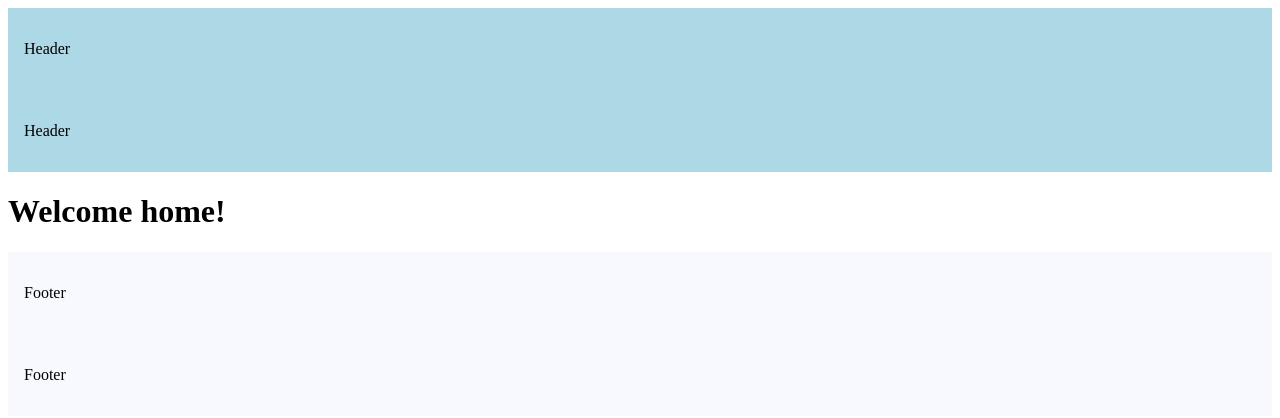
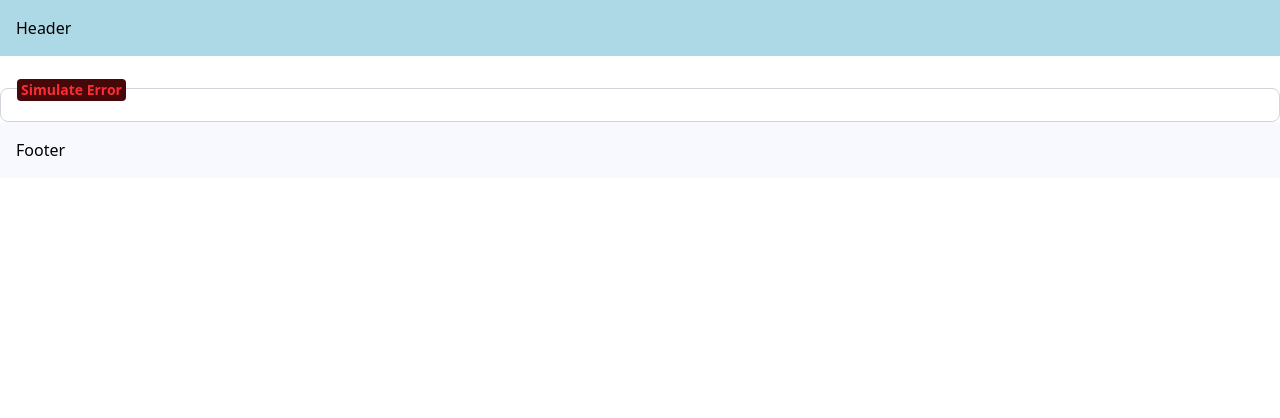
Before and after one commit to dareyOG/next-init, a Next.js app: page / in a window 1280 px wide. Shown: the top 418 px of the page. Built offline with nearby package versions, Linux system fonts and the light colour scheme.

Commit message:
✅handling global errors

```diff
--- /dev/null
+++ b/src/app/error-wrapper.tsx
@@ -0,0 +1,35 @@
+'use client';
+import './globals.css';
+
+import { useState } from 'react';
+
+interface WrapperProps {
+  children: React.ReactNode;
+}
+
+const ErrorSimulator = ({ message = 'An error occurred' }: { message?: string }) => {
+  const [error, setError] = useState(false);
+
+  if (error) throw new Error(message);
+
+  return (
+    <button
+      title="Simulate an error"
+      className="bg-red-950 text-red-500 rounded p-1 leading-none font-semibold text-sm hover:bg-red-900 transition"
+      onClick={() => setError(true)}
+    >
+      Simulate Error
+    </button>
+  );
+};
+
+export const ErrorWrapper = ({ children }: WrapperProps) => {
+  return (
+    <div className="flex flex-col rounded-lg mt-8 relative p-4 border border-gray-300">
+      <div className="absolute top-0 left-4 -translate-y-1/2">
+        <ErrorSimulator message="Simulated error in root layout" />
+      </div>
+      {children}
+    </div>
+  );
+};
--- /dev/null
+++ b/src/app/global-error.tsx
@@ -0,0 +1,24 @@
+'use client'; // Error boundaries must be Client Components
+
+import './globals.css';
+
+export default function GlobalError() {
+  return (
+    <html lang="en">
+      <body>
+        <div className="flex flex-col items-center justify-center min-h-screen">
+          <h2 className="text-2xl font-bold mb-4">Something went wrong!</h2>
+          <button
+            onClick={() => {
+              // refresh the page
+              window.location.reload();
+            }}
+            className="bg-blue-500 hover:bg-blue-700 text-white font-bold py-2 px-4 rounded"
+          >
+            Refresh
+          </button>
+        </div>
+      </body>
+    </html>
+  );
+}
--- /dev/null
+++ b/src/app/globals.css
@@ -0,0 +1 @@
+@import 'tailwindcss';
--- a/src/app/layout.tsx
+++ b/src/app/layout.tsx
@@ -1,6 +1,7 @@
 import Footer from '@/ui/footer';
 import Header from '@/ui/header';
 import { Metadata } from 'next';
+import { ErrorWrapper } from './error-wrapper';
 
 export const metadata: Metadata = {
   title: {
@@ -16,7 +17,7 @@
     <html lang="en">
       <body>
         <Header />
-        {children}
+        <ErrorWrapper>{children}</ErrorWrapper>
         <Footer />
       </body>
     </html>
--- a/src/app/products/[productID]/reviews/[reviewID]/error.tsx
+++ b/src/app/products/[productID]/reviews/[reviewID]/error.tsx
@@ -1,10 +1,26 @@
 'use client';
 
-function ErrorBoundary({ error }: { error: Error }) {
+import { useRouter } from 'next/navigation';
+import { startTransition } from 'react';
+
+function ErrorBoundary({ error, reset }: { error: Error; reset: () => void }) {
+  const router = useRouter();
   //   return <div>Error in reviewId</div>;
   console.log(error);
 
-  return <div>{error.message}</div>;
+  const reload = () => {
+    startTransition(() => {
+      router.refresh();
+      reset();
+    });
+  };
+
+  return (
+    <div>
+      <p>{error.message}</p>
+      <button onClick={reload}>Try again</button>
+    </div>
+  );
 }
 
 export default ErrorBoundary;
```
